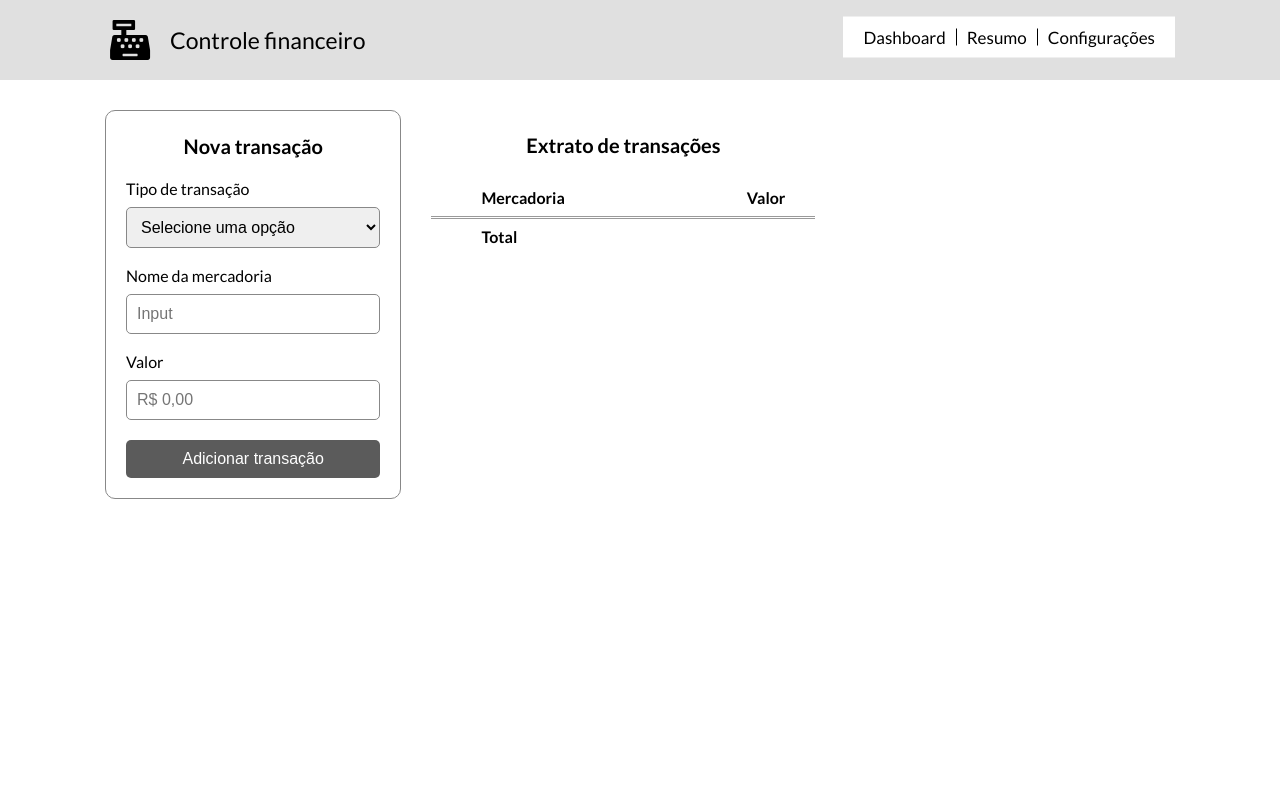
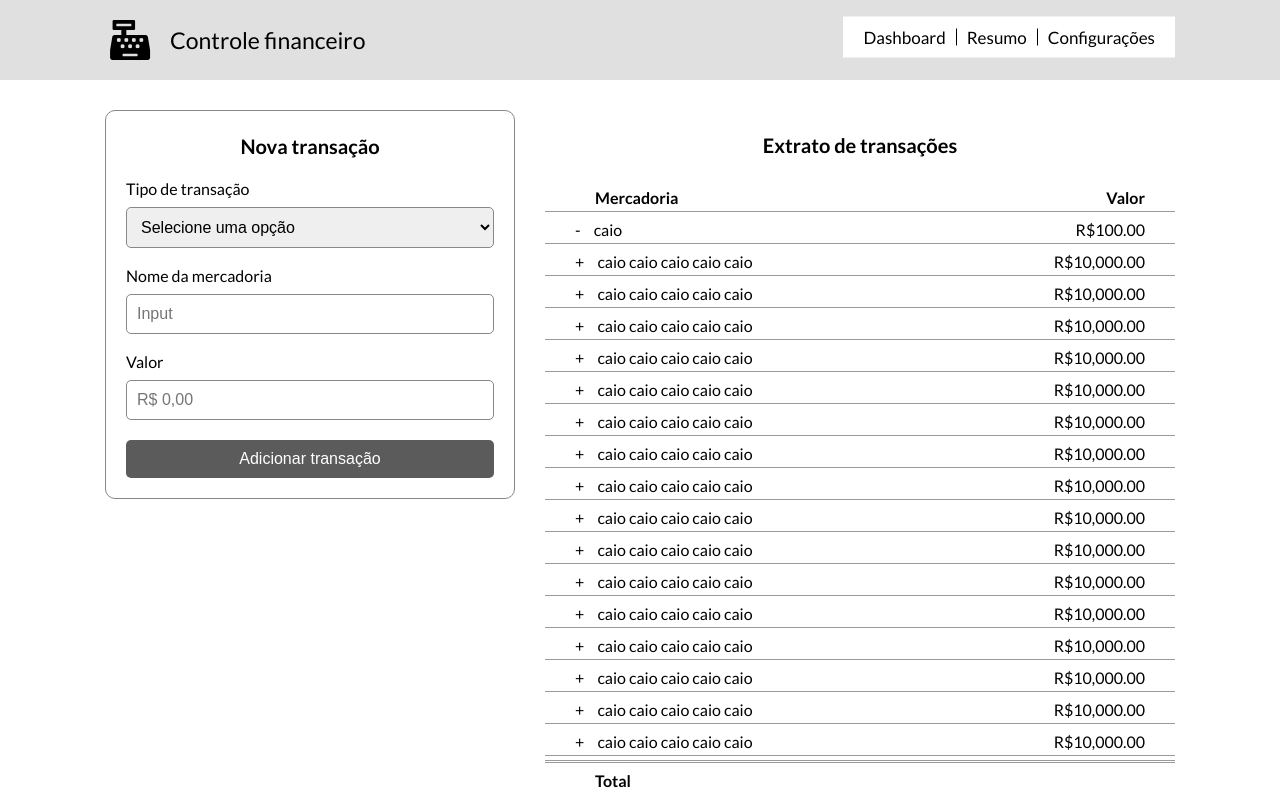
Before and after one commit to caiolarroza/Teste-Via-Varejo, an Angular app: page / in a window 1280 px wide. Built offline with nearby package versions, Linux system fonts and the light colour scheme.

Commit message:
Finalizando 1024

```diff
--- a/src/app/app.component.css
+++ b/src/app/app.component.css
@@ -1,10 +1,10 @@
 .transaction {
-    /* background-color: green; */
+    width: 40%;
 }
 
 
 .statement {
-    /* background-color: red; */
+    width: 60%;
 }
 
 .component {
--- a/src/app/app.component.ts
+++ b/src/app/app.component.ts
@@ -15,7 +15,6 @@ export class AppComponent {
     title = 'teste-via-varejo';
 
     receiveTransaction(event) {
-        console.log("kerk", event);
         this.transactionList = event;
     }
 
--- a/src/app/financial-statement/financial-statement.component.css
+++ b/src/app/financial-statement/financial-statement.component.css
@@ -2,7 +2,7 @@
     margin-top: 30px;
     margin-left: 15px;
     margin-right: 15px;
-    width: 30vw;
+    /* width: 600px; */
 }
 
 .title {
@@ -12,11 +12,22 @@
     margin: 55px 25px 25px;
 }
 
+.list {
+    height: 580px;
+    overflow-y: auto;
+    border-bottom: 3px double #9a9a9a;
+}
+
 .list .item {
     overflow: hidden;
     padding: 10px 0;
     box-sizing: border-box;
     border-bottom: 1px solid #9a9a9a;
+    padding-bottom: 5px;
+}
+
+.list .item:last-child {
+    border-bottom: none;
 }
 
 .list .item .label {
@@ -25,7 +36,7 @@
 }
 
 .list .item.-header .label,
-.list .item.-footer .label {
+.footer .label {
     margin: 0 30px 0 50px;
 }
 
@@ -33,16 +44,14 @@
     margin: 0 10px;
 }
 
-.list .item.-header,
-.list .item.-footer {
+.list .item.-header {
     font-weight: bold;
 }
 
-.list .item.-footer {
+.footer {
     position: relative;
-    top: 1px;
-    border-bottom: none;
-    border-top: 1px solid #9a9a9a;
+    top: 10px;
+    font-weight: bold;
 }
 
 .list .item .label.-right {
--- a/src/app/financial-statement/financial-statement.component.html
+++ b/src/app/financial-statement/financial-statement.component.html
@@ -20,15 +20,14 @@
                 {{ transaction.value | currency: "BRL" }}
             </span>
         </li>
-
-        <li class="item -footer">
+    </ul>
+    <div class="footer">
         <span class="label -left">
             Total
         </span>
         <span class="label -right">
             {{ total | currency: "BRL"}}
         </span>
-        </li>
+    </div>
     <span class="balance" *ngIf="total" [ngClass]="{ '-loss': isLoss(), '-profit': !isLoss() }"  >{{ balance }}</span>
-    </ul>
 </div>
--- a/src/app/financial-statement/financial-statement.component.ts
+++ b/src/app/financial-statement/financial-statement.component.ts
@@ -15,9 +15,28 @@ export class FinancialStatementComponent implements OnChanges {
     constructor() { }
 
     ngOnInit() {
-        // this.transactionList = [{name:"caio", value:100, type:"BUY"},
-        // {name:"caio caio caio caio caio", value:10000, type:"SELL"},
-        // {name:"Tio Vando", value:10000, type:"SELL"}];
+        this.transactionList = [
+            {name:"caio", value:100, type:"BUY"},
+            {name:"caio caio caio caio caio", value:10000, type:"SELL"},
+            {name:"caio caio caio caio caio", value:10000, type:"SELL"},
+            {name:"caio caio caio caio caio", value:10000, type:"SELL"},
+            {name:"caio caio caio caio caio", value:10000, type:"SELL"},
+            {name:"caio caio caio caio caio", value:10000, type:"SELL"},
+            {name:"caio caio caio caio caio", value:10000, type:"SELL"},
+            {name:"caio caio caio caio caio", value:10000, type:"SELL"},
+            {name:"caio caio caio caio caio", value:10000, type:"SELL"},
+            {name:"caio caio caio caio caio", value:10000, type:"SELL"},
+            {name:"caio caio caio caio caio", value:10000, type:"SELL"},
+            {name:"caio caio caio caio caio", value:10000, type:"SELL"},
+            {name:"caio caio caio caio caio", value:10000, type:"SELL"},
+            {name:"caio caio caio caio caio", value:10000, type:"SELL"},
+            {name:"caio caio caio caio caio", value:10000, type:"SELL"},
+            {name:"caio caio caio caio caio", value:10000, type:"SELL"},
+            {name:"caio caio caio caio caio", value:10000, type:"SELL"},
+            {name:"caio caio caio caio caio", value:10000, type:"SELL"},
+            {name:"caio caio caio caio caio", value:10000, type:"SELL"},
+            {name:"caio caio caio caio caio", value:10000, type:"SELL"},
+            {name:"Tio Vando", value:10000, type:"SELL"}];
     }
 
     ngOnChanges(changes: SimpleChanges) {
--- a/src/app/form-transaction/form-transaction.component.css
+++ b/src/app/form-transaction/form-transaction.component.css
@@ -4,7 +4,7 @@
     margin-right: 15px;
     border: 1px solid #888;
     border-radius: 10px;
-    width: 23vw;
+    /* width: 440px; */
 }
 
 .title {
--- a/src/app/form-transaction/form-transaction.component.ts
+++ b/src/app/form-transaction/form-transaction.component.ts
@@ -41,18 +41,9 @@ export class FormTransactionComponent implements OnInit {
             this.total = this.total + this.transaction.value;
         }
 
-        // this.transactionList.forEach(item => {
-        //     if (item.type == "BUY") {
-        //         console.log("COMPRA");
-        //         this.total = this.total - item.value;
-        //     } else {
-        //         console.log("VENDA");
-        //         this.total = this.total + item.value;
-        //     }
-        // });
         console.log("total ", this.total);
         this.totalEmitter.emit(this.total);
-        this.transaction = {};
+        this.transaction = { type: "" };
     }
 
     isDisabled() {
```
Lines whose indentation alone changed are shown as unchanged.
